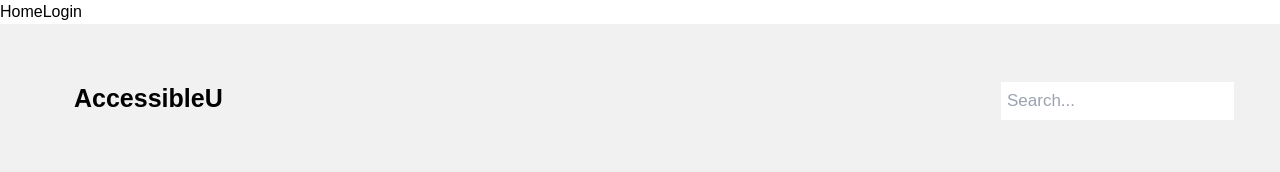
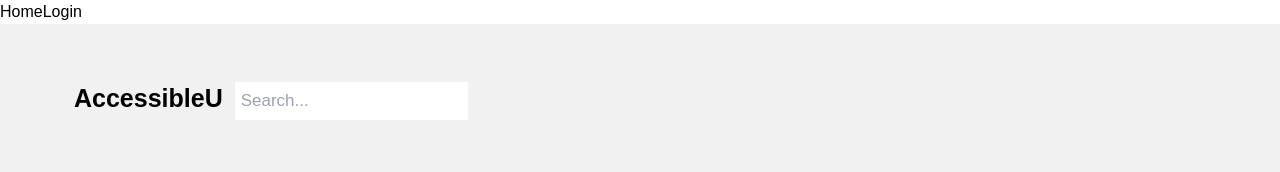
Before and after one commit to MichaelCut24/Wicked-Lieutenants-Work-Space, a React (Create React App) app in the folder accessibleu/: page / in a window 1280 px wide. Shown: the top 172 px of the page. Built offline with nearby package versions, Linux system fonts and the light colour scheme.

Commit message:
Search bar update

```diff
--- a/accessibleu/src/pages/Home.css
+++ b/accessibleu/src/pages/Home.css
@@ -22,6 +22,7 @@ font-size: 25px;
 font-weight: bold;
 }
 
+/*Style search bar in header
 .header input[type=text] {
   float: right;
   padding: 6px;
@@ -29,8 +30,34 @@ font-weight: bold;
   margin-right: 16px;
   border: none;
   font-size: 17px;
+}*/
+.header .search-container {
+  float: right;
 }
 
+.header input[type=text] {
+  padding: 6px;
+  margin-top: 8px;
+  font-size: 17px;
+  border: none;
+}
+
+.header .search-container button {
+  float: right;
+  padding: 6px 10px;
+  margin-top: 8px;
+  margin-right: 16px;
+  background: #ddd;
+  font-size: 17px;
+  border: none;
+  cursor: pointer;
+}
+
+.header .search-container button:hover {
+  background: #ccc;
+}
+
+/* Style the "active" element to highlight the current page */
 .header a.active {
 background-color: dodgerblue;
 color: white;
```
